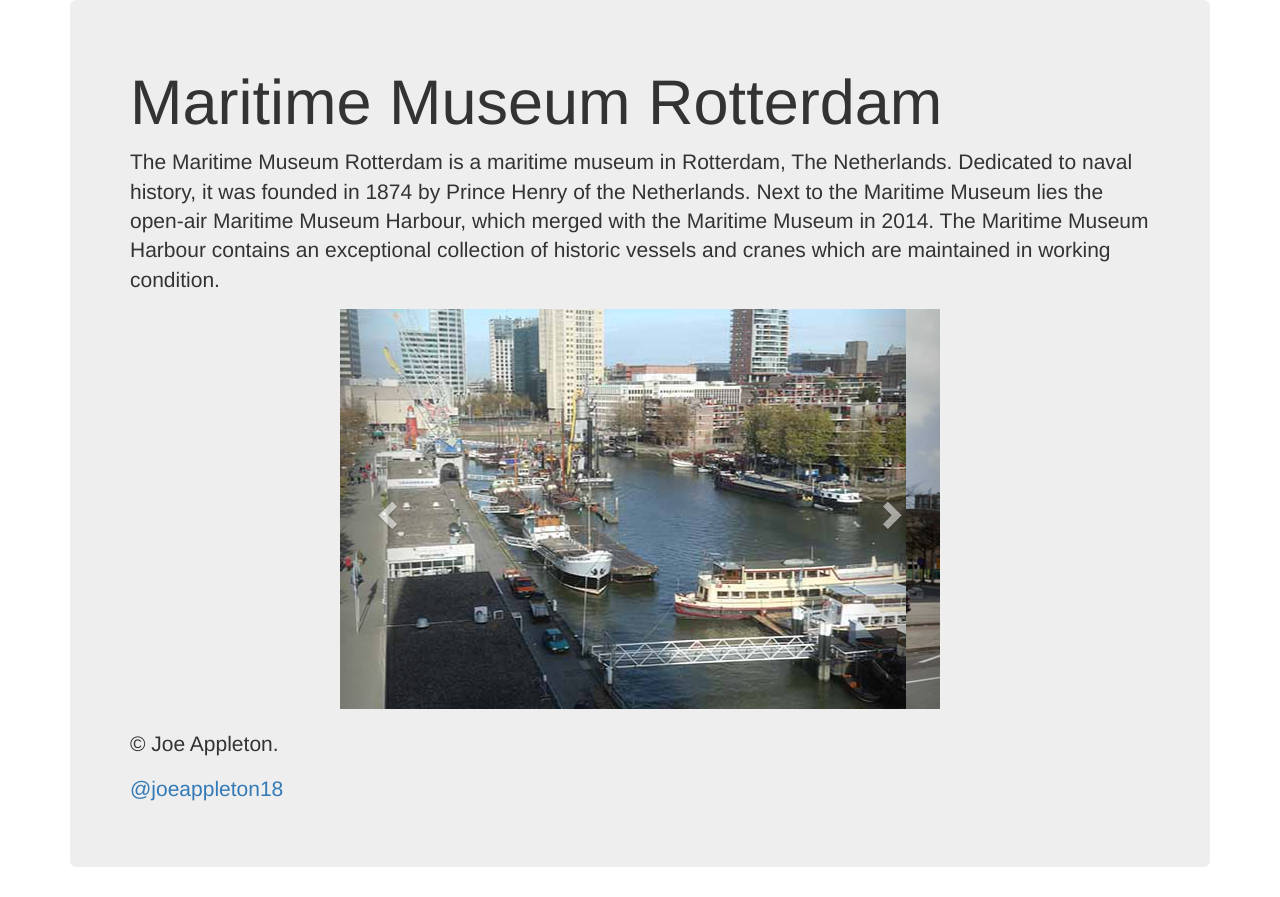
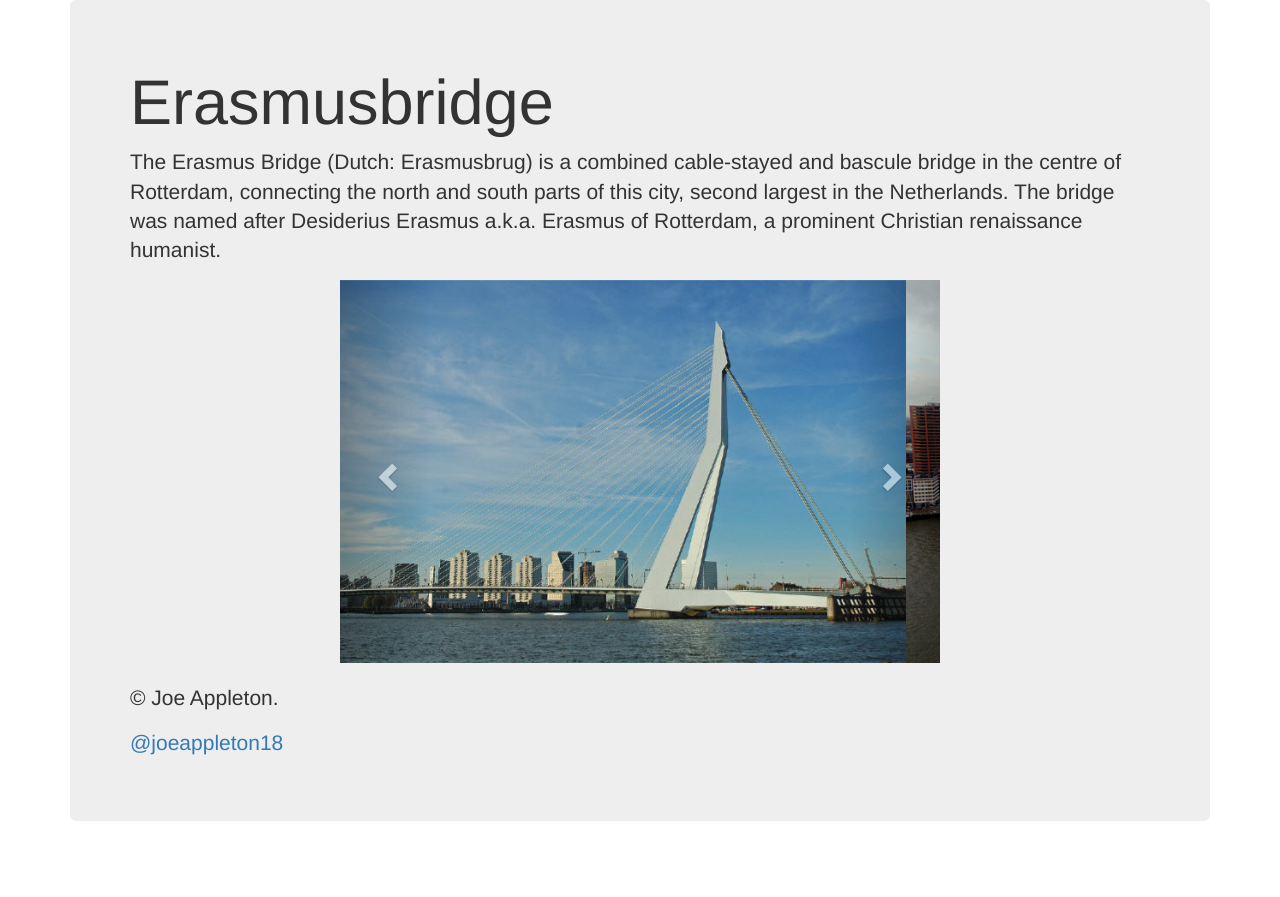
Before and after one commit to JamalG94/JamalG94.github.io, a plain HTML site: page location4.html in a window 1280 px wide. After the commit the page ends 851 px from the top, so only its background shows below. Drawn offline with nearby package versions, Linux system fonts and the light colour scheme; some icons are missing.

Commit message:
added erasmusbrug

```diff
--- a/location4.html
+++ b/location4.html
@@ -16,7 +16,7 @@
     <meta name="description" content="">
     <meta name="author" content="">
 
-    <title>Maritime Museum Rotterdam</title>
+    <title>Erasmusbridge</title>
 
     <!-- Bootstrap Core CSS -->
     <link href="../node_modules/bootstrap/dist/css/bootstrap.css" rel="stylesheet">
@@ -35,21 +35,19 @@
 <div class="container">
 
     <div class="jumbotron">
-        <h1>Maritime Museum Rotterdam</h1>
-        <p class="lead">The Maritime Museum Rotterdam is a maritime museum in Rotterdam, The Netherlands. Dedicated to naval history, it was founded in 1874 by Prince Henry of the Netherlands.
-
-            Next to the Maritime Museum lies the open-air Maritime Museum Harbour, which merged with the Maritime Museum in 2014. The Maritime Museum Harbour contains an exceptional collection of historic vessels and cranes which are maintained in working condition.</p>
+        <h1>Erasmusbridge</h1>
+        <p class="lead">The Erasmus Bridge (Dutch: Erasmusbrug) is a combined cable-stayed and bascule bridge in the centre of Rotterdam, connecting the north and south parts of this city, second largest in the Netherlands. The bridge was named after Desiderius Erasmus a.k.a. Erasmus of Rotterdam, a prominent Christian renaissance humanist.</p>
 <div id="myCarousel" class="carousel slide" data-ride="carousel">
 
 
   <!-- Wrapper for slides -->
   <div class="carousel-inner" style="width:600px" role="listbox">
     <div class="item active">
-      <img src="images/maritime_museum/image1.jpg" alt="Chania">
+      <img src="images/erasmusbrug/image1.jpg" alt="Chania">
     </div>
 
     <div class="item">
-        <img src="images/maritime_museum/image2.jpg" alt="Chania">
+        <img src="images/erasmusbrug/image2.jpg" alt="Chania">
     </div>
 
     <div class="item">
```
Also changed, not shown: images/erasmusbrug/image1.jpg (added), images/erasmusbrug/image2.jpg (added).
